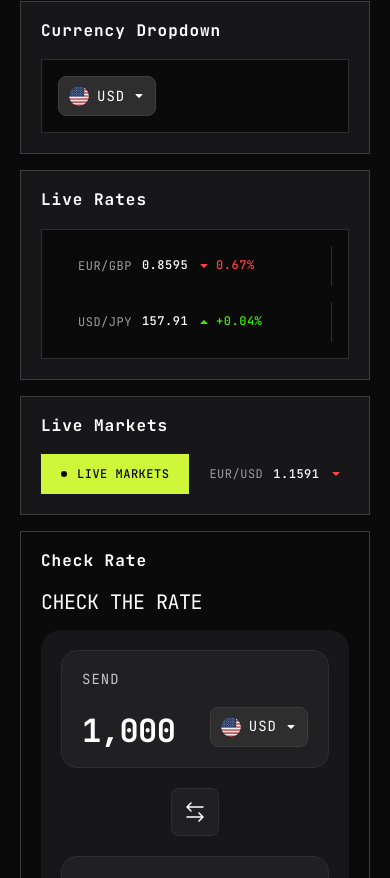
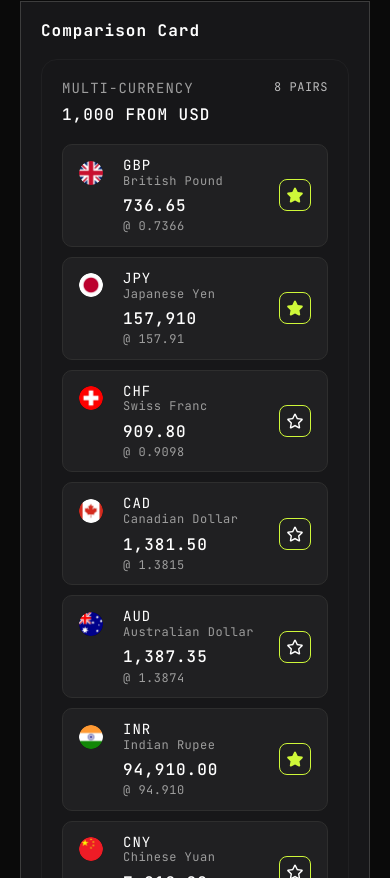
Before and after one commit to brandeth/foreign-exchange-checker, a Nuxt app: page /design-system in a window 390 px wide. Shown: the part 6706-7584 px from the top of the page. Built offline with nearby package versions, Linux system fonts and the light colour scheme.

Commit message:
# Compare Component
Created compare component and compare item component.

```diff
--- /dev/null
+++ b/app/components/ComparisonCard.vue
@@ -0,0 +1,160 @@
+<script setup lang="ts">
+import starFilledIcon from '~/assets/images/star-filled.svg'
+import starIcon from '~/assets/images/star.svg'
+
+export type ComparisonItem = {
+  code: string
+  name: string
+  flagSrc: string
+  value: string
+  rate: string
+  favorited?: boolean
+}
+
+withDefaults(defineProps<{
+  eyebrow?: string
+  amountLabel?: string
+  pairCountLabel?: string
+  items: ComparisonItem[]
+}>(), {
+  eyebrow: 'Multi-currency',
+  amountLabel: '1,000 from USD',
+  pairCountLabel: '8 pairs',
+})
+</script>
+
+<template>
+  <article class="comparison-card">
+    <header class="comparison-card__header">
+      <h3 class="comparison-card__title">
+        <span>{{ eyebrow }}</span>
+        <strong>{{ amountLabel }}</strong>
+      </h3>
+      <p class="comparison-card__count">{{ pairCountLabel }}</p>
+    </header>
+
+    <ul class="comparison-card__list" aria-label="Currency comparison list">
+      <li
+        v-for="item in items"
+        :key="item.code"
+        class="comparison-card__item"
+      >
+        <div class="comparison-card__currency">
+          <img class="comparison-card__flag" :src="item.flagSrc" :alt="`${item.name} flag`">
+          <div class="comparison-card__currency-text">
+            <p class="comparison-card__primary">{{ item.code }}</p>
+            <p class="comparison-card__secondary">{{ item.name }}</p>
+          </div>
+        </div>
+
+        <div class="comparison-card__rate">
+          <p class="comparison-card__value">{{ item.value }}</p>
+          <p class="comparison-card__unit">@ {{ item.rate }}</p>
+        </div>
+
+        <Button
+          icon-only
+          variant="favorite"
+          :pressed="item.favorited"
+          :aria-label="`${item.favorited ? 'Remove' : 'Add'} ${item.code} from favorites`"
+          class="comparison-card__favorite"
+        >
+          <img :src="item.favorited ? starFilledIcon : starIcon" alt="">
+        </Button>
+      </li>
+    </ul>
+  </article>
+</template>
+
+<style scoped>
+@reference "~/assets/css/main.css";
+
+.comparison-card {
+  @apply box-border flex h-[651px] w-full min-w-0 flex-col gap-5 overflow-hidden rounded-2xl border border-fx-neutral-600 bg-fx-neutral-700 p-5 text-fx-neutral-50;
+}
+
+.comparison-card__header {
+  @apply flex items-start justify-between gap-5;
+}
+
+.comparison-card__title {
+  @apply m-0 flex min-w-0 flex-wrap items-baseline gap-2 text-preset-4 uppercase text-fx-neutral-200;
+}
+
+.comparison-card__title strong {
+  @apply text-preset-3-medium text-fx-neutral-50;
+}
+
+.comparison-card__count {
+  @apply m-0 shrink-0 text-preset-5 uppercase text-fx-neutral-50/70;
+}
+
+.comparison-card__list {
+  @apply m-0 flex min-h-0 list-none flex-col gap-[10px] overflow-y-auto p-0;
+}
+
+.comparison-card__item {
+  @apply box-border grid h-[61px] shrink-0 grid-cols-[minmax(0,1fr)_auto_auto] items-center gap-5 rounded-[10px] border border-fx-neutral-500 bg-fx-neutral-600 px-4 py-3;
+}
+
+.comparison-card__currency {
+  @apply flex min-w-0 items-center gap-5;
+}
+
+.comparison-card__flag {
+  @apply size-6 shrink-0 rounded-full object-cover;
+}
+
+.comparison-card__currency-text {
+  @apply min-w-0;
+}
+
+.comparison-card__primary,
+.comparison-card__value,
+.comparison-card__secondary,
+.comparison-card__unit {
+  @apply m-0;
+}
+
+.comparison-card__primary {
+  @apply text-preset-4 text-fx-neutral-50;
+}
+
+.comparison-card__secondary {
+  @apply truncate text-preset-5 text-fx-neutral-200;
+}
+
+.comparison-card__rate {
+  @apply grid justify-items-end gap-1;
+}
+
+.comparison-card__value {
+  @apply text-preset-3-medium text-fx-neutral-50;
+}
+
+.comparison-card__unit {
+  @apply text-preset-5 text-fx-neutral-200;
+}
+
+.comparison-card__favorite {
+  @apply shrink-0;
+}
+
+@media (max-width: 640px) {
+  .comparison-card {
+    @apply h-auto min-h-[651px];
+  }
+
+  .comparison-card__item {
+    @apply h-auto min-h-[61px] grid-cols-[minmax(0,1fr)_auto] gap-x-4 gap-y-2;
+  }
+
+  .comparison-card__rate {
+    @apply col-start-1 row-start-2 justify-items-start pl-11;
+  }
+
+  .comparison-card__favorite {
+    @apply col-start-2 row-span-2 row-start-1;
+  }
+}
+</style>
--- a/app/pages/design-system.vue
+++ b/app/pages/design-system.vue
@@ -2,9 +2,18 @@
 import deleteIcon from '~/assets/images/delete.svg'
 import deleteFilledIcon from '~/assets/images/delete-filled.svg'
 import exchangeIcon from '~/assets/images/exchange-icon.svg'
+import audFlag from '~/assets/images/flags/au.webp'
+import bdtFlag from '~/assets/images/flags/bd.webp'
+import cadFlag from '~/assets/images/flags/ca.webp'
+import chfFlag from '~/assets/images/flags/ch.webp'
+import cnyFlag from '~/assets/images/flags/cn.webp'
+import gbpFlag from '~/assets/images/flags/gb.webp'
+import inrFlag from '~/assets/images/flags/in.webp'
+import jpyFlag from '~/assets/images/flags/jp.webp'
 import searchIcon from '~/assets/images/search.svg'
 import starFilledIcon from '~/assets/images/star-filled.svg'
 import starIcon from '~/assets/images/star.svg'
+import ComparisonCard from '~/components/ComparisonCard.vue'
 import RateChartCard from '~/components/RateChartCard.vue'
 import RateMetricCard from '~/components/RateMetricCard.vue'
 import TimeRangeSelector from '~/components/TimeRangeSelector.vue'
@@ -53,6 +62,17 @@ const timeRanges = [
   { label: '3M', value: '3m' },
   { label: '1Y', value: '1y' },
   { label: '5Y', value: '5y' },
+]
+
+const comparisonItems = [
+  { code: 'GBP', name: 'British Pound', flagSrc: gbpFlag, value: '736.65', rate: '0.7366', favorited: true },
+  { code: 'JPY', name: 'Japanese Yen', flagSrc: jpyFlag, value: '157,910', rate: '157.91', favorited: true },
+  { code: 'CHF', name: 'Swiss Franc', flagSrc: chfFlag, value: '909.80', rate: '0.9098' },
+  { code: 'CAD', name: 'Canadian Dollar', flagSrc: cadFlag, value: '1,381.50', rate: '1.3815' },
+  { code: 'AUD', name: 'Australian Dollar', flagSrc: audFlag, value: '1,387.35', rate: '1.3874' },
+  { code: 'INR', name: 'Indian Rupee', flagSrc: inrFlag, value: '94,910.00', rate: '94.910', favorited: true },
+  { code: 'CNY', name: 'Chinese Yuan', flagSrc: cnyFlag, value: '7,210.00', rate: '7.2100' },
+  { code: 'BDT', name: 'Bangladeshi Taka', flagSrc: bdtFlag, value: '122,920', rate: '122.92', favorited: true },
 ]
 
 const colors = [
@@ -308,6 +328,11 @@ const typePresets = [
             />
           </article>
 
+          <article class="flex min-w-0 flex-col gap-5 border border-fx-neutral-400 bg-fx-neutral-700 p-5 lg:col-span-2">
+            <h3 class="text-preset-3-bold">Comparison Card</h3>
+            <ComparisonCard :items="comparisonItems" />
+          </article>
+
           <article class="flex flex-col gap-5 border border-fx-neutral-400 bg-fx-neutral-700 p-5">
             <h3 class="text-preset-3-bold">Currency Dropdown</h3>
             <div class="overflow-visible border border-fx-neutral-500 bg-fx-neutral-900 p-4">
--- a/app/pages/index.vue
+++ b/app/pages/index.vue
@@ -1,4 +1,13 @@
 <script setup lang="ts">
+import audFlag from '~/assets/images/flags/au.webp'
+import bdtFlag from '~/assets/images/flags/bd.webp'
+import cadFlag from '~/assets/images/flags/ca.webp'
+import chfFlag from '~/assets/images/flags/ch.webp'
+import cnyFlag from '~/assets/images/flags/cn.webp'
+import gbpFlag from '~/assets/images/flags/gb.webp'
+import inrFlag from '~/assets/images/flags/in.webp'
+import jpyFlag from '~/assets/images/flags/jp.webp'
+import ComparisonCard from '~/components/ComparisonCard.vue'
 import RateChartCard from '~/components/RateChartCard.vue'
 import RateMetricCard from '~/components/RateMetricCard.vue'
 import TimeRangeSelector from '~/components/TimeRangeSelector.vue'
@@ -20,6 +29,17 @@ const timeRanges = [
   { label: '3M', value: '3m' },
   { label: '1Y', value: '1y' },
   { label: '5Y', value: '5y' },
+]
+
+const comparisonItems = [
+  { code: 'GBP', name: 'British Pound', flagSrc: gbpFlag, value: '736.65', rate: '0.7366', favorited: true },
+  { code: 'JPY', name: 'Japanese Yen', flagSrc: jpyFlag, value: '157,910', rate: '157.91', favorited: true },
+  { code: 'CHF', name: 'Swiss Franc', flagSrc: chfFlag, value: '909.80', rate: '0.9098' },
+  { code: 'CAD', name: 'Canadian Dollar', flagSrc: cadFlag, value: '1,381.50', rate: '1.3815' },
+  { code: 'AUD', name: 'Australian Dollar', flagSrc: audFlag, value: '1,387.35', rate: '1.3874' },
+  { code: 'INR', name: 'Indian Rupee', flagSrc: inrFlag, value: '94,910.00', rate: '94.910', favorited: true },
+  { code: 'CNY', name: 'Chinese Yuan', flagSrc: cnyFlag, value: '7,210.00', rate: '7.2100' },
+  { code: 'BDT', name: 'Bangladeshi Taka', flagSrc: bdtFlag, value: '122,920', rate: '122.92', favorited: true },
 ]
 
 const rateChartValues = [
@@ -90,6 +110,11 @@ const rateChartXTicks = [
           />
         </div>
 
+        <ComparisonCard
+          v-else-if="activeMarketTab === 'compare'"
+          :items="comparisonItems"
+        />
+
         <div v-else class="market-history__panel">
           <p class="market-history__panel-label">{{ activeMarketTab }}</p>
         </div>
```
